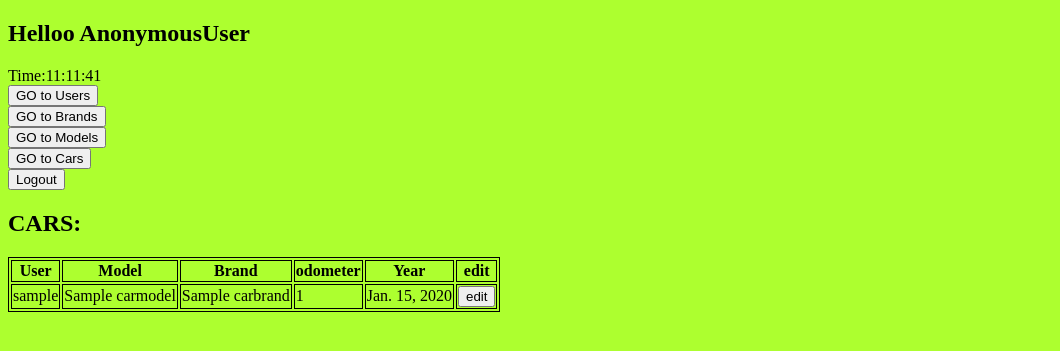
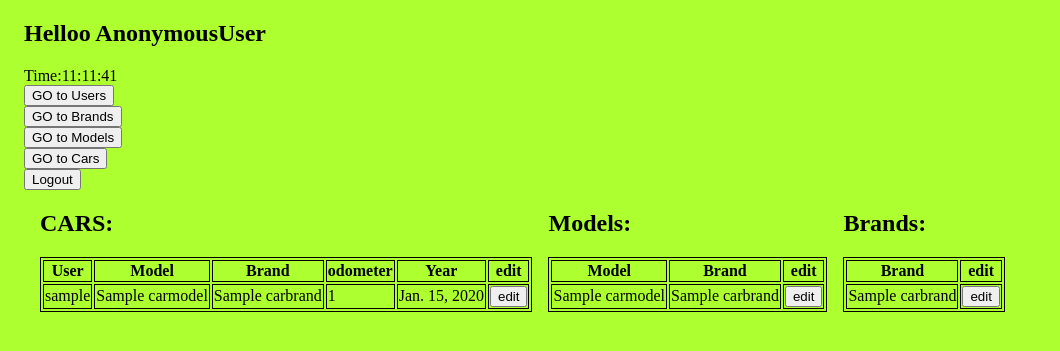
Before and after one commit to DenisPGH/REST-API-for-cars, a Django app: page /log/ in a window 1280 px wide. Shown: the top 351 px of the page, without its empty margins (0-1060 px from the left). Run offline with Django 4.2, Linux system fonts and the light colour scheme; tables that the repository leaves empty hold one stand-in row (values such as "Sample post").

Commit message:
added table in login for others

```diff
--- a/Cars/Cars/cars_rest/urls.py
+++ b/Cars/Cars/cars_rest/urls.py
@@ -1,11 +1,14 @@
 from django.urls import path
 
-from Cars.cars_rest.views import UsersListView, ListBrands, ListModels, ListCars, SingleCarView
+from Cars.cars_rest.views import UsersListView, ListBrands, ListModels, ListCars, SingleCarView, SingleCarModelView, \
+    SingleCarBrandView
 
 urlpatterns=(
     path('user/',UsersListView.as_view(),name="restusers"),
-    path('brands/',ListBrands.as_view(),name="brands"),
-    path('models/',ListModels.as_view(),name="models"),
+    path('brand/',ListBrands.as_view(),name="brands"),
+    path('brand/<int:pk>/', SingleCarBrandView.as_view(), name='single brand'),
+    path('model/',ListModels.as_view(),name="models"),
+    path('model/<int:pk>/', SingleCarModelView.as_view(), name='single model'),
     path('car/',ListCars.as_view(),name="cars"),
     path('car/<int:pk>/', SingleCarView.as_view(), name='single car'),
 
--- a/Cars/Cars/users_app/views.py
+++ b/Cars/Cars/users_app/views.py
@@ -2,7 +2,7 @@ from django.shortcuts import render
 from django.urls import reverse_lazy
 from django.views import generic as views
 # Create your views here.
-from Cars.cars_rest.models import UserCar
+from Cars.cars_rest.models import UserCar, CarModel, CarBrand
 from Cars.users_app.models import CustomCarUser
 from django.contrib.auth.views import LoginView,LogoutView
 from django.contrib.auth import mixins as auth_mixin
@@ -35,6 +35,9 @@ class RestTest(views.TemplateView,auth_mixin.LoginRequiredMixin):
     def get_context_data(self, **kwargs):
         context = super().get_context_data(**kwargs)
         context['cars'] = UserCar.objects.all()
+        context['models'] = CarModel.objects.all()
+        context['brands'] = CarBrand.objects.all()
+        context['users'] = CustomCarUser.objects.all()
         return context
 
     template_name = 'login.html'
--- a/Cars/static/login.css
+++ b/Cars/static/login.css
@@ -4,3 +4,14 @@ body{
 table, th, td {
   border: 1px solid;
 }
+
+div.info{
+    display: flex;
+    flex-direction: row;
+
+
+
+}
+div {
+    margin-left: 1rem;
+}
--- a/Cars/templates/login.html
+++ b/Cars/templates/login.html
@@ -52,8 +52,8 @@
         </form>
     </div>
 
-
-<div>
+<div class="info">
+<div class="cars">
 <h2> CARS:</h2>
     <table>
     <tr>
@@ -88,5 +88,70 @@
 </table>
 </div>
 
+<div class="model">
+<h2> Models:</h2>
+    <table>
+    <tr>
+
+        <th>Model</th>
+        <th>Brand</th>
+        <th>edit</th>
+
+
+    </tr>
+    {%  for each in models %}
+        <tr>
+
+            <td>{{ each.name}}</td>
+            <td>{{ each.car_brand}}</td>
+
+            <td>
+                <form class="app" method='post' action="{% url 'single model' each.id %}">
+         <button class="regi">edit</button>
+            {% csrf_token %}
+
+        </form>
+
+            </td>
+
+        </tr>
+
+    {% endfor %}
+</table>
+</div>
+
+<div class="brands">
+<h2> Brands:</h2>
+    <table>
+    <tr>
+
+        <th>Brand</th>
+        <th>edit</th>
+
+
+    </tr>
+    {%  for each in brands %}
+        <tr>
+
+            <td>{{ each.name}}</td>
+
+
+            <td>
+                <form class="app" method='post' action="{% url 'single brand' each.id %}">
+         <button class="regi">edit</button>
+            {% csrf_token %}
+
+        </form>
+
+            </td>
+
+        </tr>
+
+    {% endfor %}
+</table>
+</div>
+
+</div>
+
 </body>
 </html>
```
Also changed, not shown: Cars/Cars/cars_rest/views.py (+13 -5 lines).
